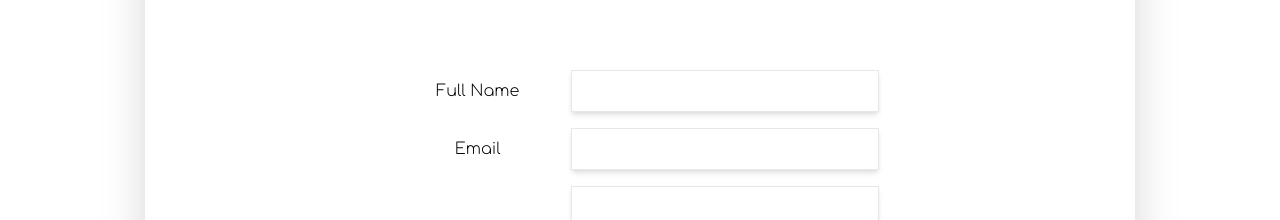
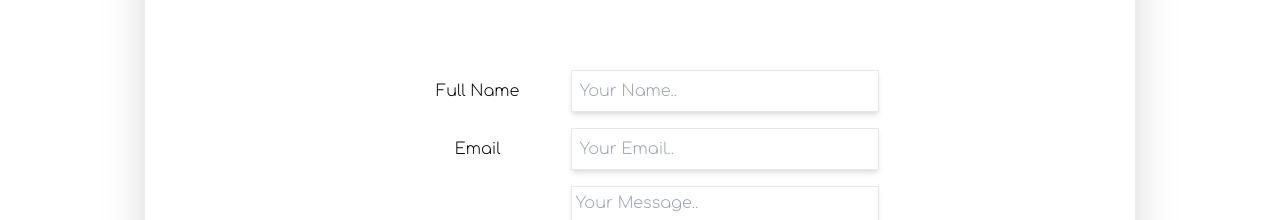
Before and after one commit to akuma-phawx/portfolio, a Vue app: page /contact in a window 1280 px wide. Shown: the part 535-755 px from the top of the page. Built offline with nearby package versions, Linux system fonts and the light colour scheme.

Commit message:
WIP send email

```diff
--- a/package.json
+++ b/package.json
@@ -9,6 +9,7 @@
     "lint": "vue-cli-service lint"
   },
   "dependencies": {
+    "emailjs-com": "^3.2.0",
     "vue": "^3.0.0",
     "vue-router": "^4.0.0-0",
     "vuex": "^4.0.0-0"
--- a/src/views/Contact.vue
+++ b/src/views/Contact.vue
@@ -22,6 +22,8 @@
         w-full
         lg:w-max
       "
+      ref="form"
+      @submit.prevent="sendEmail"
     >
       <!-- Intro -->
       <div class="py-4">
@@ -36,19 +38,35 @@
       <!-- Name -->
       <div class="mt-16 flex items-center">
         <label for="fullName" class="mr-4 w-1/3">Full Name</label>
-        <input id="fullName" type="text" class="border shadow-md p-2 w-2/3" />
+        <input
+          id="fullName"
+          name="fullName"
+          v-model="fullName"
+          placeholder="Your Name.."
+          type="text"
+          class="border shadow-md p-2 w-2/3"
+        />
       </div>
       <!-- Email -->
       <div class="mt-4 flex items-center">
         <label for="email" class="mr-4 w-1/3">Email</label>
-        <input id="email" type="email" class="border shadow-md p-2 w-2/3" />
+        <input
+          id="email"
+          name="email"
+          v-model="email"
+          placeholder="Your Email.."
+          type="email"
+          class="border shadow-md p-2 w-2/3"
+        />
       </div>
       <!-- Message -->
       <div class="mt-4 flex items-center">
-        <label for="message" class="mr-4 w-1/3">Message</label>
+        <label for="message" class="mr-4 w-1/3">Message {{ message }}</label>
         <textarea
           name="message"
           id="message"
+          v-model="message"
+          placeholder="Your Message.."
           class="border shadow-md p-1 w-2/3"
           rows="8"
         ></textarea>
@@ -56,7 +74,10 @@
       <!-- Button -->
       <!-- Button -->
       <div class="mt-6">
-        <a class="animatedButton animatedButtonStyle text-center" href="#"
+        <a
+          class="animatedButton animatedButtonStyle text-center"
+          @click="sendEmail"
+          href="#"
           ><span>Send</span></a
         >
       </div>
@@ -65,8 +86,28 @@
 </template>
 
 <script>
+import emailjs from 'emailjs-com';
 export default {
   name: 'Contact',
+  data() {
+    return {
+      fullName: '',
+      email: '',
+      message: '',
+    };
+  },
+  methods: {
+    sendEmail() {
+      emailjs.sendForm('serv', 'temp', this.$refs.form, 'user').then(
+        (result) => {
+          console.log('SUCCESS!', result.text);
+        },
+        (error) => {
+          console.log('FAILED...', error.text);
+        }
+      );
+    },
+  },
 };
 </script>
 
```
Also changed, not shown: 1 other file (tests, documents, lock files or other folders).
